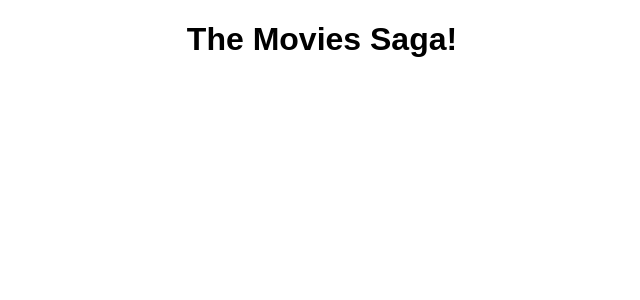
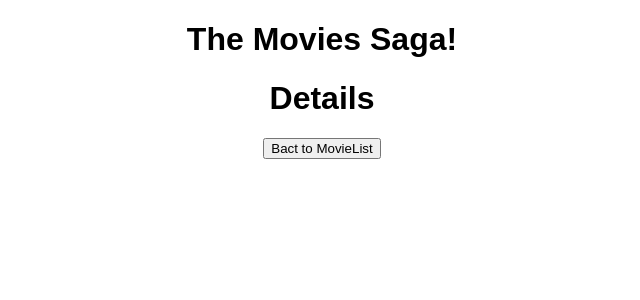
Before and after one commit to schejara/weekend-movie-sagas, a React (Vite) app: page /#/MovieDetails in a window 1280 px wide. Shown: the top 300 px of the page, without its empty margins (318-958 px from the left). Built offline with nearby package versions, Linux system fonts and the light colour scheme.

Commit message:
Movie Details page is setup

```diff
--- a/src/components/App/App.jsx
+++ b/src/components/App/App.jsx
@@ -1,6 +1,7 @@
 import { Route, HashRouter as Router } from 'react-router-dom';
 import MovieList from '../MovieList/MovieList';
 import './App.css';
+import MovieDetails from '../MovieDetails/MovieDetails';
 
 function App() {
   return (
@@ -12,6 +13,9 @@ function App() {
         </Route>
 
         {/* Details page */}
+        <Route path = "/MovieDetails">
+          <MovieDetails/>
+        </Route>
 
         {/* Add Movie page */}
 
--- /dev/null
+++ b/src/components/MovieDetails/MovieDetails.jsx
@@ -0,0 +1,17 @@
+import React, { useState, useEffect } from 'react';
+import { useHistory } from 'react-router-dom/cjs/react-router-dom.min';
+const MovieDetails = () => {
+    const history = useHistory();
+    const handleBack = () => {
+        history.push("/");
+    }
+return(
+
+<div>
+    <h1>Details</h1>
+    <button onClick={handleBack}>Bact to MovieList</button>
+</div>
+)
+
+}
+export default MovieDetails;
--- a/src/components/MovieList/MovieList.jsx
+++ b/src/components/MovieList/MovieList.jsx
@@ -1,8 +1,16 @@
 import React, { useEffect } from 'react';
 import { useDispatch, useSelector } from 'react-redux';
 import './MovieList.css';
+import { useHistory } from 'react-router-dom/cjs/react-router-dom.min';
+
 
 function MovieList() {
+  const history = useHistory()
+
+  const handleNext = () => {
+    history.push('/MovieDetails')
+  }
+
 
   const dispatch = useDispatch();
   const movies = useSelector(store => store.movies);
@@ -24,7 +32,9 @@ function MovieList() {
           );
         })}
       </section>
+      <button onClick = {handleNext}> To Details</button>
     </main>
+
   );
 }
 
```
